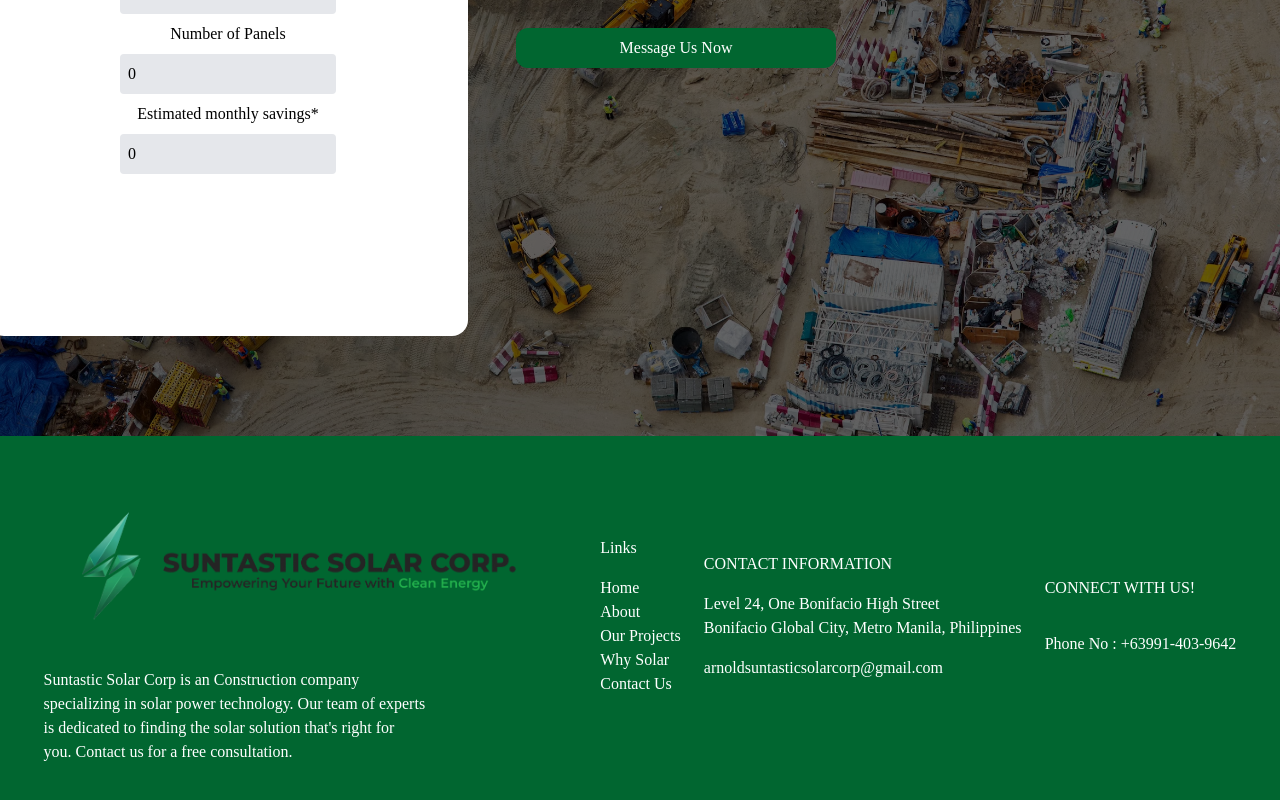
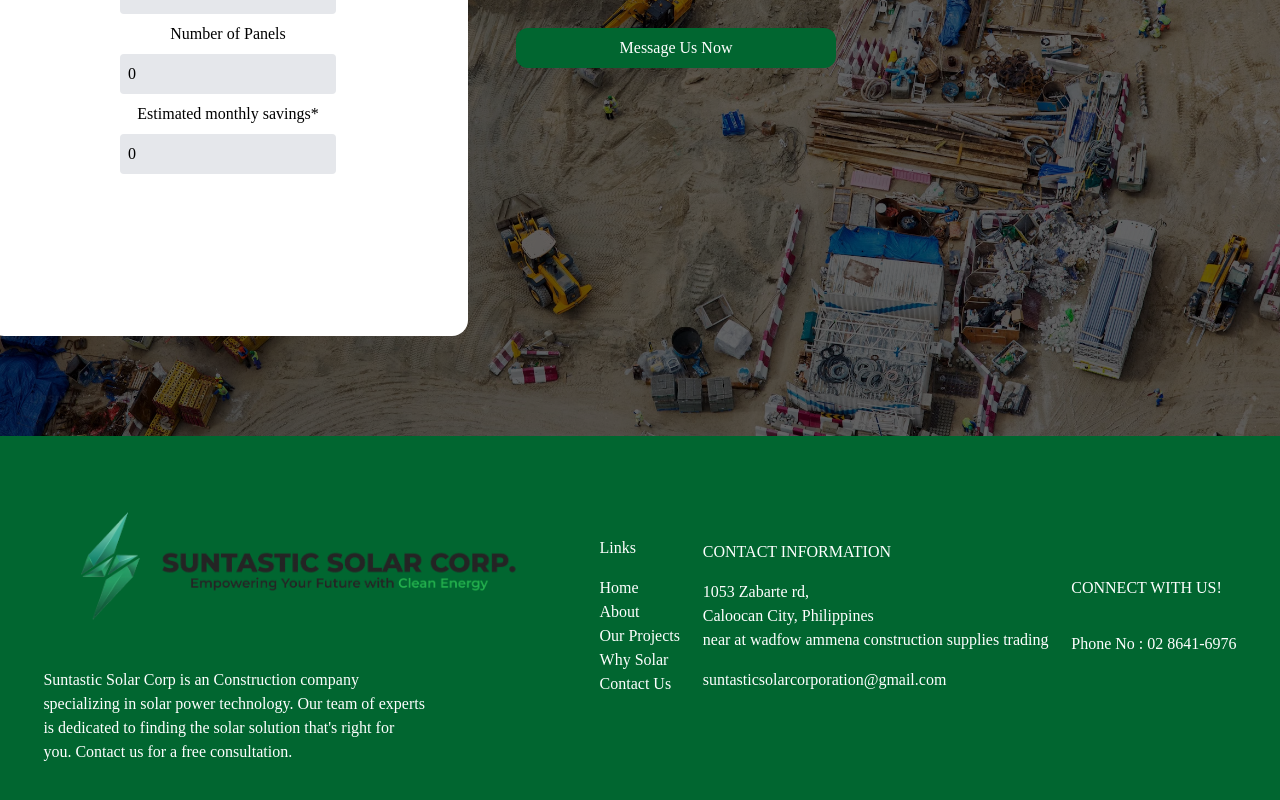
Before and after one commit to PAWN445/suntastic-profile-project, a React (Vite) app: page /why-solar in a window 1280 px wide. Shown: the part 1633-2433 px from the top of the page. Built offline with nearby package versions, Linux system fonts and the light colour scheme.

Commit message:
update whysolar page

```diff
--- a/src/component/WhySolar.tsx
+++ b/src/component/WhySolar.tsx
@@ -167,10 +167,11 @@ function WhySolar(){
             <div className="flex flex-col gap-4">
                 <h6>CONTACT INFORMATION</h6>
                 <h6 className="text-balance">
-                    Level 24, One Bonifacio High Street<br/>
-                    Bonifacio Global City, Metro Manila, Philippines
+                    1053 Zabarte rd,<br/>
+                    Caloocan City, Philippines <br/>
+                    near at wadfow ammena construction supplies trading
                 </h6>
-                <p>arnoldsuntasticsolarcorp@gmail.com</p>
+                <p>suntasticsolarcorporation@gmail.com</p>
             </div>
 
             <div className="flex flex-col gap-4">
@@ -178,7 +179,7 @@ function WhySolar(){
                 <div className="flex flex-row">
                 </div>
                 <p>
-                    Phone No : +63991-403-9642 <br/>
+                    Phone No : 02 8641-6976 <br/>
                 </p>
             </div>
         </div>
```
